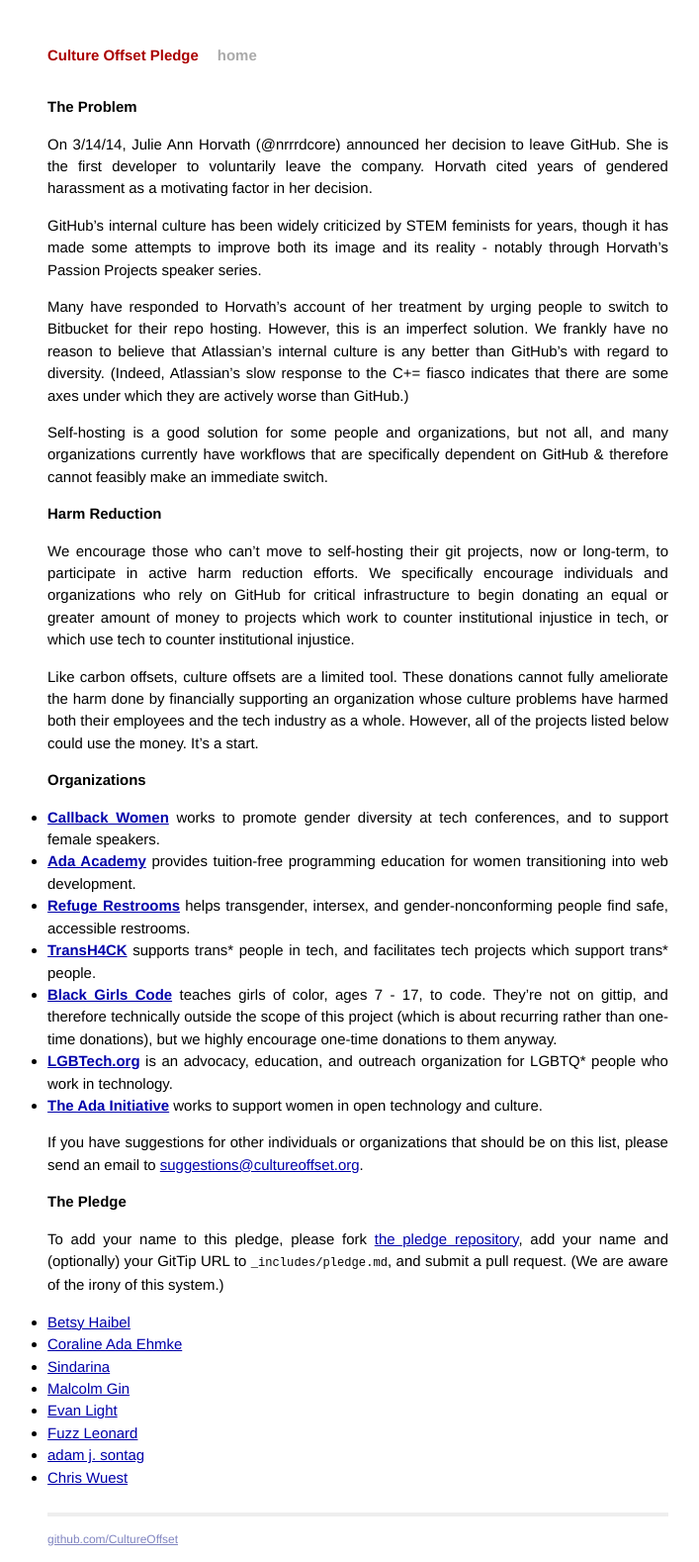
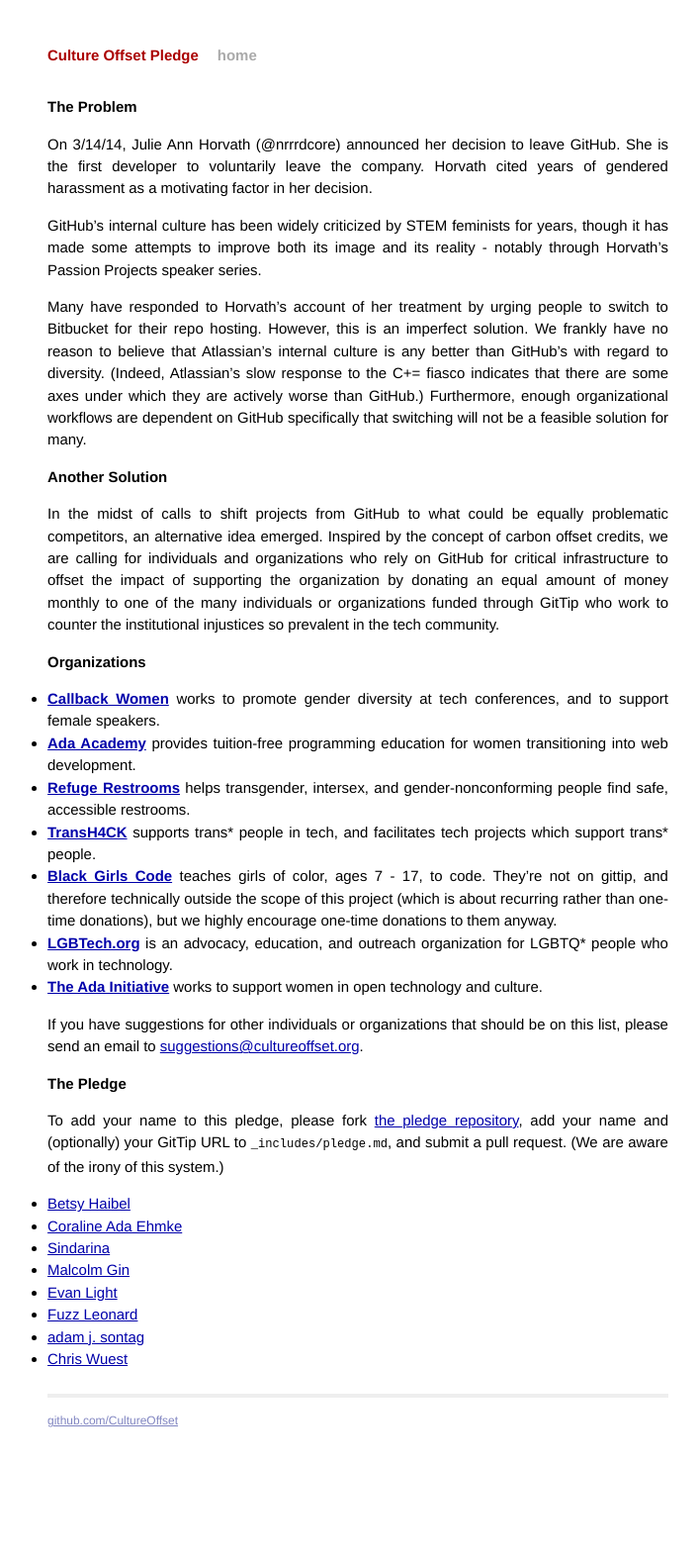
Before and after one commit to CultureOffset/cultureoffset.github.com, a Jekyll site: the page built from index.md, in a window 1280 px wide. Shown: the whole page at 99% size, without its empty margins (278-985 px from the left). Built offline with Jekyll 4.4.1, drawn with Linux system fonts in a browser that asks for light colours; Markdown is read by kramdown in place of the engine named in the settings; after the commit the page ends 1459 px from its top, so only the background shows below that.

Commit message:
Revert "revising copy to address criticism"
This reverts commit 9ba3ce477d7d17541aa698c1b993f06dc656f65d.

```diff
--- a/index.md
+++ b/index.md
@@ -9,15 +9,11 @@
 
 GitHub's internal culture has been widely criticized by STEM feminists for years, though it has made some attempts to improve both its image and its reality - notably through Horvath's Passion Projects speaker series.
 
-Many have responded to Horvath's account of her treatment by urging people to switch to Bitbucket for their repo hosting. However, this is an imperfect solution. We frankly have no reason to believe that Atlassian's internal culture is any better than GitHub's with regard to diversity. (Indeed, Atlassian's slow response to the C+= fiasco indicates that there are some axes under which they are actively worse than GitHub.)
+Many have responded to Horvath's account of her treatment by urging people to switch to Bitbucket for their repo hosting. However, this is an imperfect solution. We frankly have no reason to believe that Atlassian's internal culture is any better than GitHub's with regard to diversity. (Indeed, Atlassian's slow response to the C+= fiasco indicates that there are some axes under which they are actively worse than GitHub.) Furthermore, enough organizational workflows are dependent on GitHub specifically that switching will not be a feasible solution for many.
 
-Self-hosting is a good solution for some people and organizations, but not all, and many organizations currently have workflows that are specifically dependent on GitHub & therefore cannot feasibly make an immediate switch.
+# Another Solution
 
-# Harm Reduction
-
-We encourage those who can't move to self-hosting their git projects, now or long-term, to participate in active harm reduction efforts. We specifically encourage individuals and organizations who rely on GitHub for critical infrastructure to begin donating an equal or greater amount of money to projects which work to counter institutional injustice in tech, or which use tech to counter institutional injustice.
-
-Like carbon offsets, culture offsets are a limited tool. These donations cannot fully ameliorate the harm done by financially supporting an organization whose culture problems have harmed both their employees and the tech industry as a whole. However, all of the projects listed below could use the money. It's a start.
+In the midst of calls to shift projects from GitHub to what could be equally problematic competitors, an alternative idea emerged. Inspired by the concept of carbon offset credits, we are calling for individuals and organizations who rely on GitHub for critical infrastructure to offset the impact of supporting the organization by donating an equal amount of money monthly to one of the many individuals or organizations funded through GitTip who work to counter the institutional injustices so prevalent in the tech community.
 
 # Organizations
 
```
